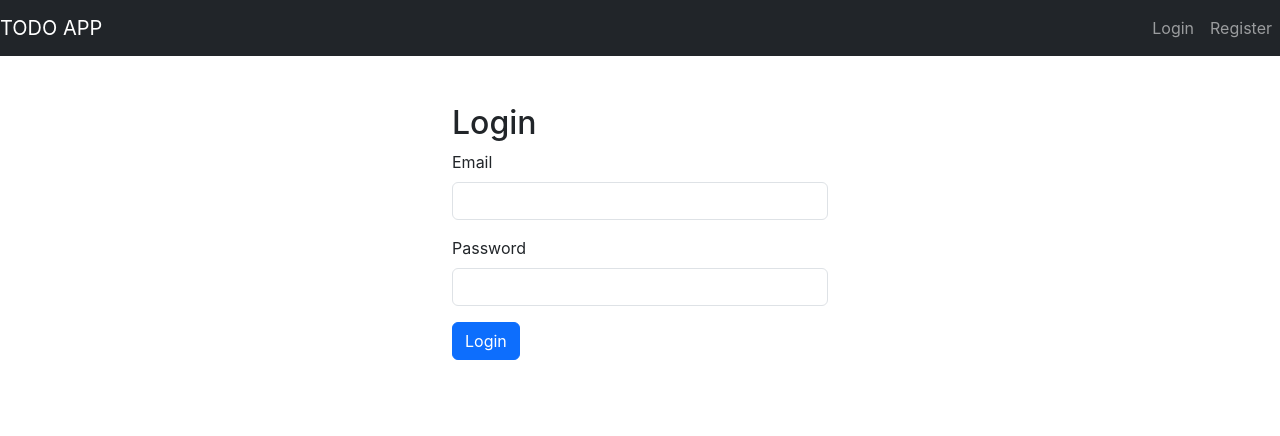
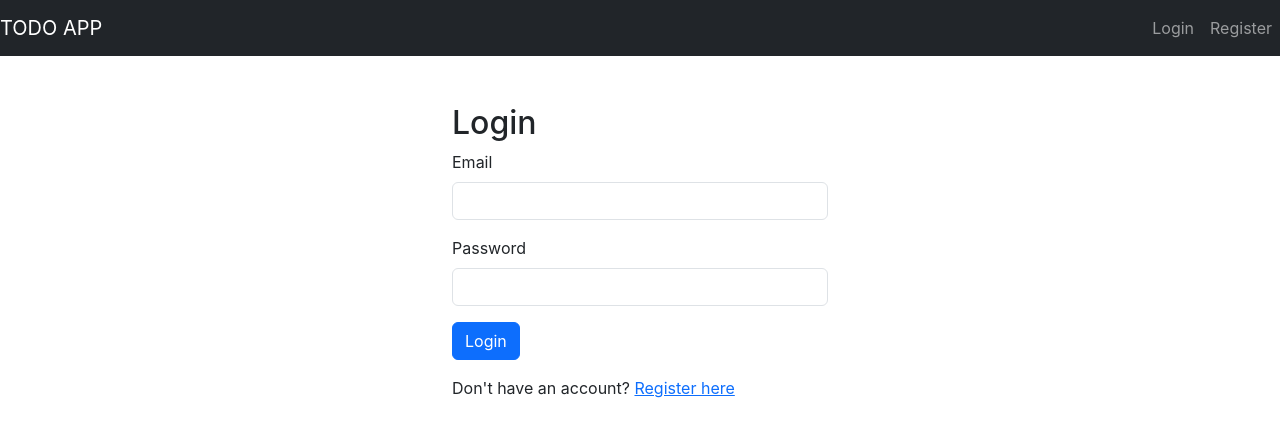
Before and after one commit to iwt-iculina/todo-ui, a React (Create React App) app: page /login in a window 1280 px wide. Shown: the top 436 px of the page. Built offline with nearby package versions, Linux system fonts and the light colour scheme; no server answers.

Commit message:
add registration link on login page

```diff
--- a/src/components/Login.tsx
+++ b/src/components/Login.tsx
@@ -1,6 +1,6 @@
 import React, { useEffect, useState } from "react";
 import { Form, Button, Container, Alert } from "react-bootstrap";
-import { useNavigate, useLocation } from "react-router-dom";
+import { useNavigate, useLocation, Link } from "react-router-dom";
 import axios from "axios";
 import { useAuth } from "./AuthContext";
 import backendAPI from "../axios";
@@ -39,7 +39,7 @@ const Login: React.FC = () => {
 
       navigate("/todos");
     } catch (error) {
-      const defaultErrorMessage = "Login failed!";
+      const defaultErrorMessage = "Wrong credentials!";
       if (axios.isAxiosError(error) && error.response) {
         setMessage(error.response.data?.error || defaultErrorMessage);
       } else {
@@ -54,7 +54,7 @@ const Login: React.FC = () => {
         <CustomToast message="You have been logged out." duration={3000} />
       )}
       <h2>Login</h2>
-      <Form onSubmit={handleLogin}>
+      <Form onSubmit={handleLogin} className="mb-3">
         <Form.Group controlId="formEmail" className="mb-3">
           <Form.Label>Email</Form.Label>
           <Form.Control
@@ -85,6 +85,9 @@ const Login: React.FC = () => {
           {message}
         </Alert>
       )}
+      <p>
+        Don't have an account? <Link to="/register">Register here</Link>
+      </p>
     </Container>
   );
 };
```
